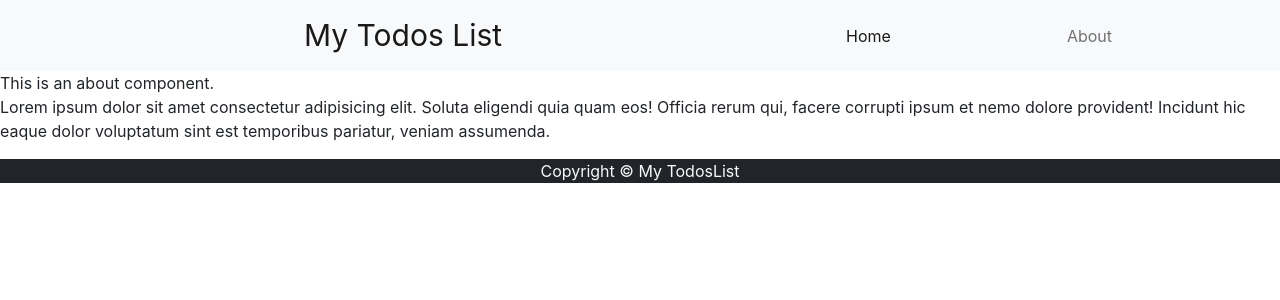
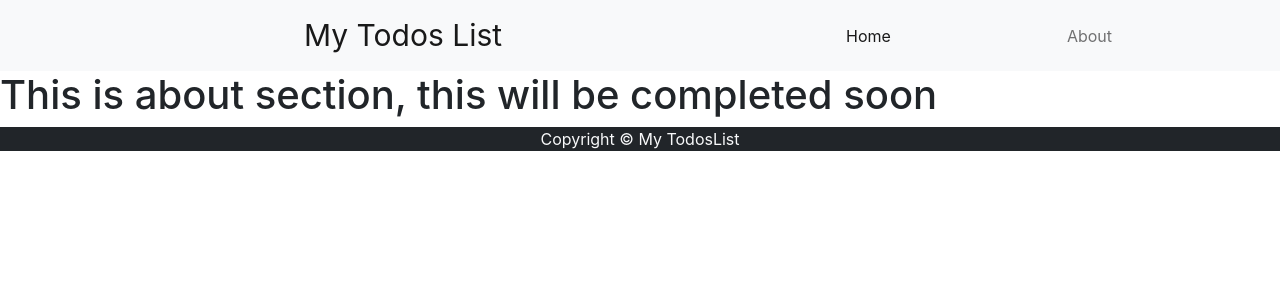
Before and after one commit to codder73/Todo-s-List, a React (Create React App) app: page /about in a window 1280 px wide. Shown: the top 300 px of the page. Built offline with nearby package versions, Linux system fonts and the light colour scheme.

Commit message:
Updated About.js

```diff
--- a/src/MyComponents/About.js
+++ b/src/MyComponents/About.js
@@ -3,10 +3,7 @@ import React from 'react'
 export const About = () => {
   return (
     <div>
-        This is an about component.
-    <p>
-        Lorem ipsum dolor sit amet consectetur adipisicing elit. Soluta eligendi quia quam eos! Officia rerum qui, facere corrupti ipsum et nemo dolore provident! Incidunt hic eaque dolor voluptatum sint est temporibus pariatur, veniam assumenda.
-    </p>
+        <h1> This is about section, this will be completed soon</h1>
     </div>
   )
   }
```
